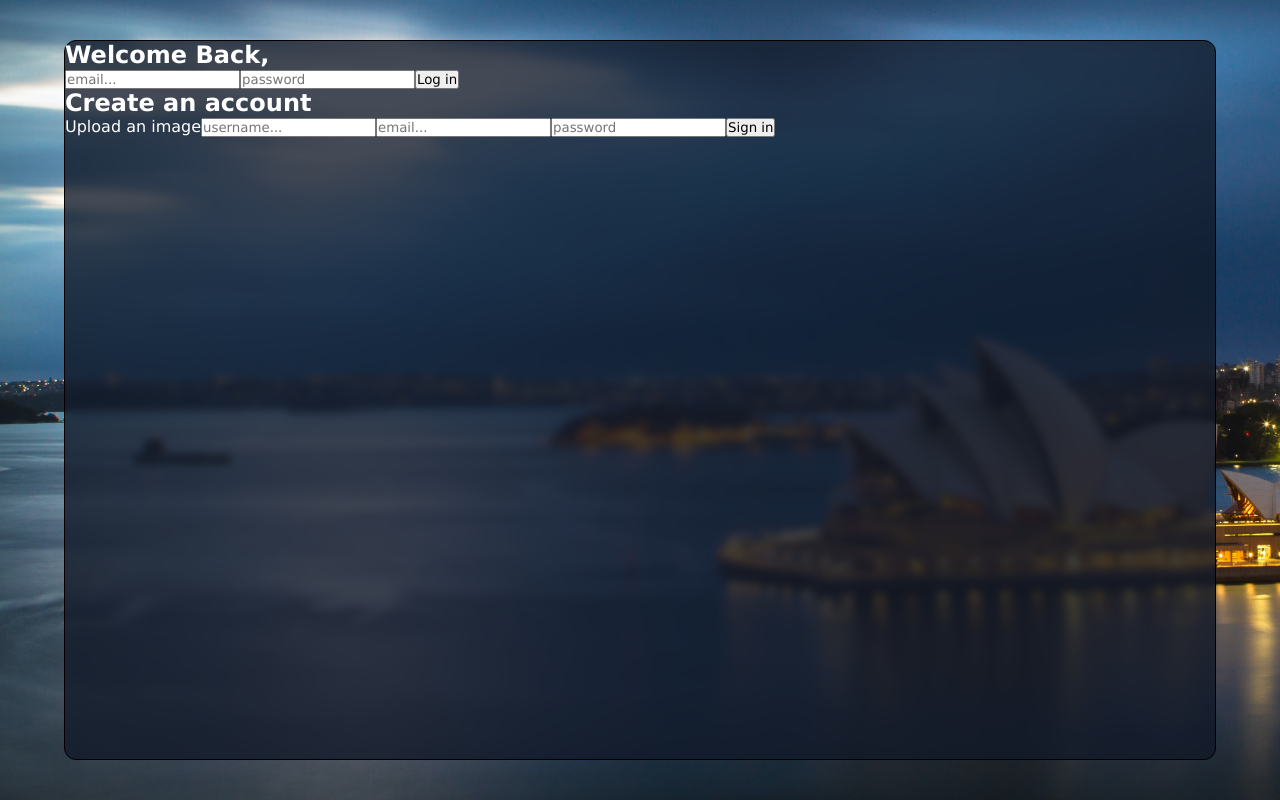
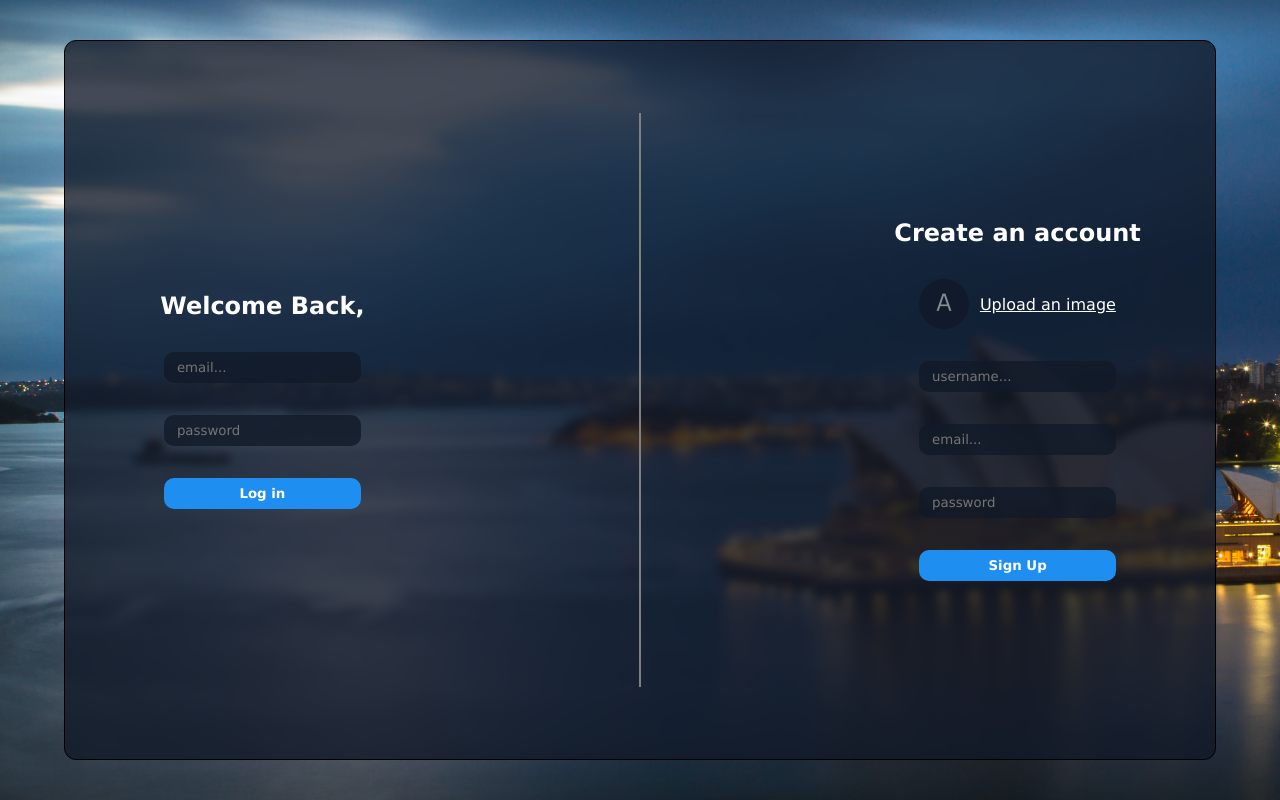
Before and after one commit to RohanScripts/CHAT_APP, a React (Vite) app: page / in a window 1280 px wide. Built offline with nearby package versions, Linux system fonts and the light colour scheme.

Commit message:
Add image upload functionality and UI updates to Login component

```diff
--- a/src/components/login/Login.jsx
+++ b/src/components/login/Login.jsx
@@ -1,7 +1,21 @@
-import React from "react";
+import React, { useState } from "react";
 import "./LoginCss.css";
 
 const Login = () => {
+  const [avatar, setAvatar] = useState({
+    file: null,
+    url: "",
+  });
+
+  const handleAvatar = (e) => {
+    if (e.target.files[0]) {
+      setAvatar({
+        file: e.target.files[0],
+        url: URL.createObjectURL(e.target.files[0]),
+      });
+    }
+  };
+
   return (
     <div className="login">
       <div className="item">
@@ -17,14 +31,20 @@ const Login = () => {
         <h2>Create an account</h2>
         <form>
           <label htmlFor="file">
-            <img src="" alt="" />
+            <img src={avatar.url ? avatar.url : "./avatar.png"} alt="" />
             Upload an image
           </label>
-          <input type="file" name="" id="file" style={{ display: "none" }} />
+          <input
+            onChange={handleAvatar}
+            type="file"
+            name=""
+            id="file"
+            style={{ display: "none" }}
+          />
           <input type="text" name="username" placeholder="username..." id="" />
           <input type="email" name="email" placeholder="email..." id="" />
           <input type="passoword" name="password" placeholder="password" />
-          <button>Sign in</button>
+          <button>Sign Up</button>
         </form>
       </div>
     </div>
--- a/src/components/login/LoginCss.css
+++ b/src/components/login/LoginCss.css
@@ -0,0 +1,71 @@
+.login {
+  height: 100%;
+  width: 100%;
+  display: flex;
+  align-items: center;
+  gap: 14vw;
+
+  .item {
+    flex: 1;
+    display: flex;
+    flex-direction: column;
+    align-items: center;
+    gap: 4vh;
+
+    form {
+      display: flex;
+      flex-direction: column;
+      align-items: center;
+      justify-content: center;
+      gap: 4vh;
+
+      button {
+        width: 100%;
+        padding-left: 1vw;
+        padding-right: 1vw;
+        padding-top: 1vh;
+        padding-bottom: 1vh;
+        border-radius: 10px;
+        border: none;
+        background-color: #1f8ef1;
+        color: white;
+        font-weight: 600;
+      }
+
+      label {
+        width: 100%;
+        display: flex;
+        align-items: center;
+        justify-content: space-between;
+        cursor: pointer;
+        text-decoration: underline;
+
+        img {
+          width: 50px;
+          /* height: 50px; */
+          border-radius: 50%;
+          object-fit: cover;
+          opacity: 0.8;
+        }
+      }
+
+      input {
+        padding-left: 1vw;
+        padding-right: 1vw;
+        padding-top: 1vh;
+        padding-bottom: 1vh;
+        border-radius: 10px;
+        border: none;
+        outline: none;
+        background-color: rgba(17, 25, 40, 0.8);
+        color: white;
+      }
+    }
+  }
+
+  .separator {
+    height: 80%;
+    width: 2px;
+    background-color: grey;
+  }
+}
```
